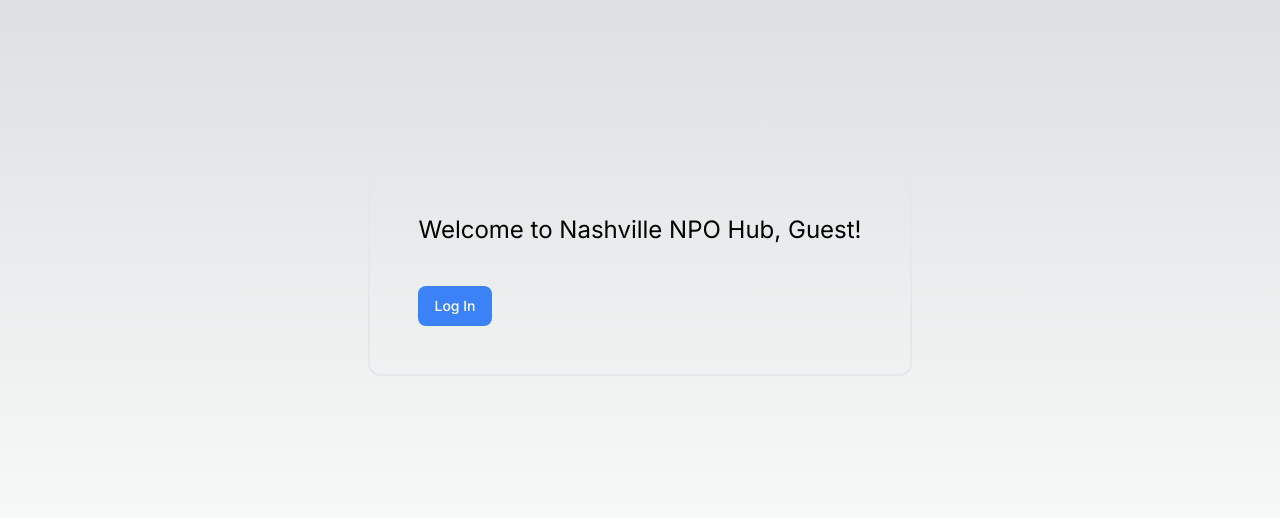
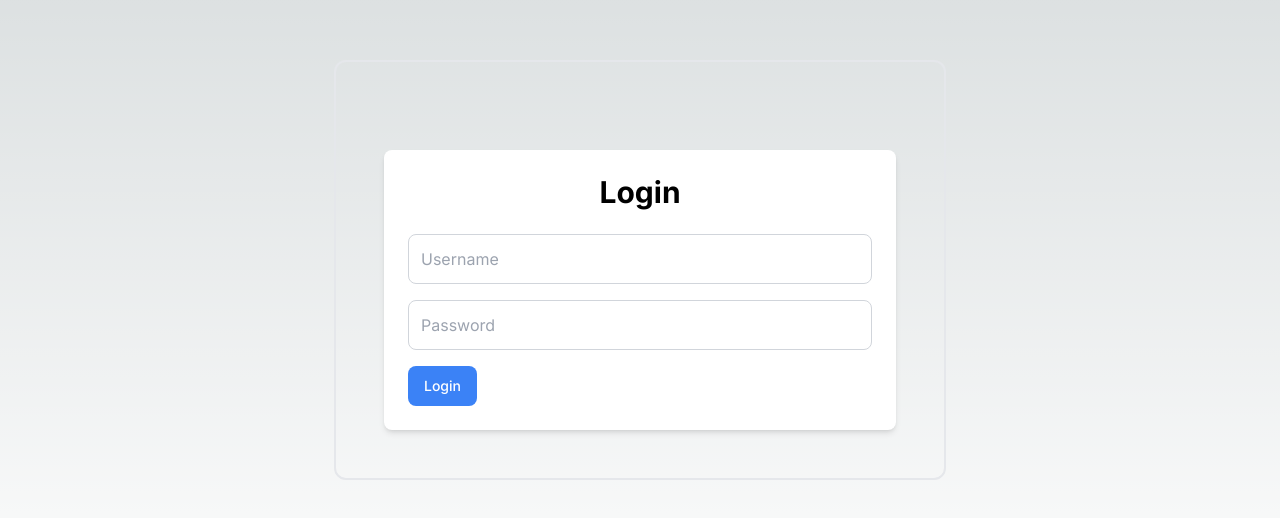
Before and after one commit to NSS-Workshops/npo-client, a Next.js app: page /login in a window 1280 px wide. Shown: the part 130-648 px from the top of the page. Built offline with nearby package versions, Linux system fonts and the light colour scheme.

Commit message:
register org user and navigate to create org page

```diff
--- a/src/app/(auth)/login/page.tsx
+++ b/src/app/(auth)/login/page.tsx
@@ -1,33 +1,96 @@
 // src/app/(auth)/login/page.tsx
-
 'use client';
 
-import { Button } from "../../ui/button";
-import { useRouter } from "next/navigation";
-import { useAppDispatch, useAppSelector } from '../../../store/hooks'; // Custom Redux hooks
-import { setUser } from '../../../store/userSlice';  // Redux action
+import React, { useState } from 'react';
+import { Button } from '../../ui/button';
+import { useAppDispatch } from '../../../store/hooks';
+import { setUser } from '../../../store/userSlice';
+import { useRouter } from 'next/navigation';
 
-export default function Page() {
+export default function LoginPage() {
+  const dispatch = useAppDispatch();
   const router = useRouter();
-    const dispatch = useAppDispatch();  // For dispatching Redux actions
-    const user = useAppSelector((state) => state.user);  // Access the global user state from Redux
 
-    const handleLogin = () => {
-        // Here you would trigger login logic, or redirect to the login page.
-        router.push('/login');
+  // Local state to store the password temporarily
+  const [username, setUsername] = useState<string>('');
+  const [password, setPassword] = useState<string>(''); // Temporary state for password
+  const [error, setError] = useState<string>('');
+
+  const handleLogin = async (e: React.FormEvent) => {
+    e.preventDefault();
+    setError('');
+
+    try {
+      const response = await fetch('http://localhost:8000/users/login/', {
+        method: 'POST',
+        headers: {
+          'Content-Type': 'application/json',
+        },
+        body: JSON.stringify({
+          username,
+          password, // Send password only during login
+        }),
+      });
+
+      if (!response.ok) {
+        const errorData = await response.json();
+        setError(errorData.message || 'Login failed');
+        return;
+      }
+
+      const data = await response.json();
+
+      // Dispatch to setUser action to store non-sensitive user data globally in Redux
+      dispatch(setUser({
+        username: data.username,
+        email: data.email,
+        first_name: data.first_name,
+        last_name: data.last_name,
+        group: data.group,  // Set group in Redux
+      }));
+
+      // Clear password from local state after successful login
+      setPassword('');
+
+      // Redirect user after successful login
+      router.push('/project-list');
+    } catch (err) {
+      console.error('Login error:', err);
+      setError('An unexpected error occurred.');
+    }
   };
 
   return (
-        <main>
-            <h1 className="flex justify-center text-2xl">Welcome to Nashville NPO Hub, {user.username || "Guest"}!</h1>
-            <div>
-                <Button
-                    className="mt-2 flex justify-center"
-                    onClick={handleLogin}  // Redirect to login page
-                >
-                    Log In
+    <main className="max-w-lg mx-auto mt-10 p-6 bg-white shadow-md rounded-lg">
+      <h1 className="text-3xl font-bold text-center mb-6">Login</h1>
+      {error && <p className="text-red-500 mb-4 text-center">{error}</p>}
+      <form onSubmit={handleLogin} className="space-y-4">
+
+        {/* Username */}
+        <input
+          type="text"
+          value={username}
+          onChange={(e) => setUsername(e.target.value)}
+          placeholder="Username"
+          className="w-full p-3 border border-gray-300 rounded-lg"
+          required
+        />
+
+        {/* Password */}
+        <input
+          type="password"
+          value={password}
+          onChange={(e) => setPassword(e.target.value)}  // Local state for password
+          placeholder="Password"
+          className="w-full p-3 border border-gray-300 rounded-lg"
+          required
+        />
+
+        {/* Submit Button */}
+        <Button type="submit" className="w-full py-3 bg-blue-600 text-white rounded-lg">
+          Login
         </Button>
-            </div>
+      </form>
     </main>
   );
 }
--- a/src/app/(auth)/register/page.tsx
+++ b/src/app/(auth)/register/page.tsx
@@ -11,9 +11,8 @@ export default function RegisterPage() {
     const dispatch = useAppDispatch(); // Use Redux dispatch to update global state
     const user = useAppSelector((state) => state.user); // Access global user state from Redux
 
-    // Local state for password and organization name (if applicable)
+    // Local state for password
     const [password, setPassword] = useState<string>('');
-    const [organization, setOrganization] = useState<string>('');  // Organization name input for org users
     const [error, setError] = useState<string>('');
 
     const handleRegister = async (e: React.FormEvent) => {
@@ -21,20 +20,15 @@ export default function RegisterPage() {
         setError('');
 
         try {
-            // Prepare the user data object
-            const userData: any = {
+            // Prepare the user data to send to the backend
+            const userData = {
                 username: user.username,
                 email: user.email,
                 first_name: user.first_name,
                 last_name: user.last_name,
-                password,
-                groups: [user.group === 'Developer' ? 1 : 2]  // Map group to corresponding ID (1 for Developer, 2 for Organization User)
+                password,  // Password is stored locally, not in Redux
+                groups: [user.group === 'Organization User' ? 2 : 1],  // Use IDs for groups, assuming 1 = Developer, 2 = Organization User
             };
-
-            // Conditionally add the organization field if the user is an Organization User
-            if (user.group === 'Organization User') {
-                userData.organization = organization;  // Only include organization for org users
-            }
 
             // Send the form data to your backend's register endpoint
             const response = await fetch('http://localhost:8000/users/', {
@@ -64,9 +58,9 @@ export default function RegisterPage() {
 
             // Redirect based on group
             if (user.group === 'Organization User') {
-                router.push('/create-organization');  // Redirect to create organization page for org users
+                router.push('/organization');  // Redirect to create organization page for org users
             } else {
-                router.push('/dashboard');  // Redirect developers to dashboard
+                router.push('/project-list');  // Redirect developers to dashboard
             }
         } catch (err) {
             console.error('Registration error:', err);
@@ -142,18 +136,6 @@ export default function RegisterPage() {
                     </select>
                 </div>
 
-                {/* Organization Name */}
-                {user.group === 'Organization User' && (
-                    <input
-                        type="text"
-                        value={organization}
-                        onChange={(e) => setOrganization(e.target.value)}
-                        placeholder="Organization Name"
-                        className="w-full p-3 border border-gray-300 rounded-lg"
-                        required
-                    />
-                )}
-
                 {/* Submit Button */}
                 <Button type="submit" className="w-full py-3 bg-blue-600 text-white rounded-lg">
                     Register
--- /dev/null
+++ b/src/app/organization/page.tsx
@@ -0,0 +1,74 @@
+'use client';
+
+import React, { useState } from 'react';
+import { Button } from '../ui/button';
+import { useRouter } from 'next/navigation';
+
+export default function CreateOrganizationPage() {
+    const router = useRouter();
+    const [organizationName, setOrganizationName] = useState<string>('');
+    const [organizationDescription, setOrganizationDescription] = useState<string>('');
+    const [error, setError] = useState<string>('');
+
+    const handleCreateOrganization = async (e: React.FormEvent) => {
+        e.preventDefault();
+        setError('');
+
+        try {
+            const response = await fetch('http://localhost:8000/organizations/', {
+                method: 'POST',
+                headers: {
+                    'Content-Type': 'application/json',
+                },
+                body: JSON.stringify({
+                    name: organizationName,
+                    description: organizationDescription,
+                }),
+            });
+
+            if (!response.ok) {
+                const errorData = await response.json();
+                setError(errorData.message || 'Organization creation failed');
+                return;
+            }
+
+            // Redirect to the organization dashboard or homepage after creation
+            router.push('/dashboard');  // Change this path according to your needs
+        } catch (err) {
+            console.error('Organization creation error:', err);
+            setError('An unexpected error occurred.');
+        }
+    };
+
+    return (
+        <main className="max-w-lg mx-auto mt-10 p-6 bg-white shadow-md rounded-lg">
+            <h1 className="text-3xl font-bold text-center mb-6">Create Organization</h1>
+            {error && <p className="text-red-500 mb-4 text-center">{error}</p>}
+            <form onSubmit={handleCreateOrganization} className="space-y-4">
+                {/* Organization Name */}
+                <input
+                    type="text"
+                    value={organizationName}
+                    onChange={(e) => setOrganizationName(e.target.value)}
+                    placeholder="Organization Name"
+                    className="w-full p-3 border border-gray-300 rounded-lg focus:outline-none focus:ring focus:ring-blue-300"
+                    required
+                />
+
+                {/* Organization Description */}
+                <textarea
+                    value={organizationDescription}
+                    onChange={(e) => setOrganizationDescription(e.target.value)}
+                    placeholder="Organization Description"
+                    className="w-full p-3 border border-gray-300 rounded-lg focus:outline-none focus:ring focus:ring-blue-300"
+                    required
+                />
+
+                {/* Submit Button */}
+                <Button type="submit" className="w-full py-3 bg-blue-600 text-white rounded-lg">
+                    Create Organization
+                </Button>
+            </form>
+        </main>
+    );
+}
```
Lines whose indentation alone changed are shown as unchanged.
